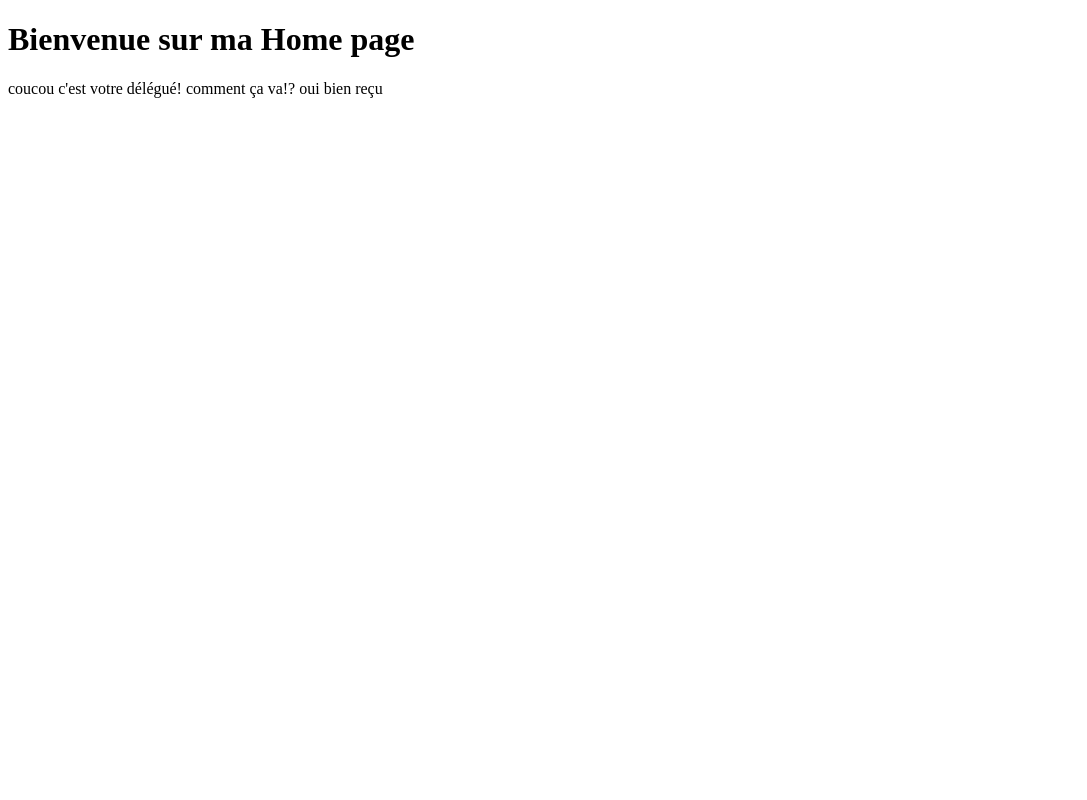
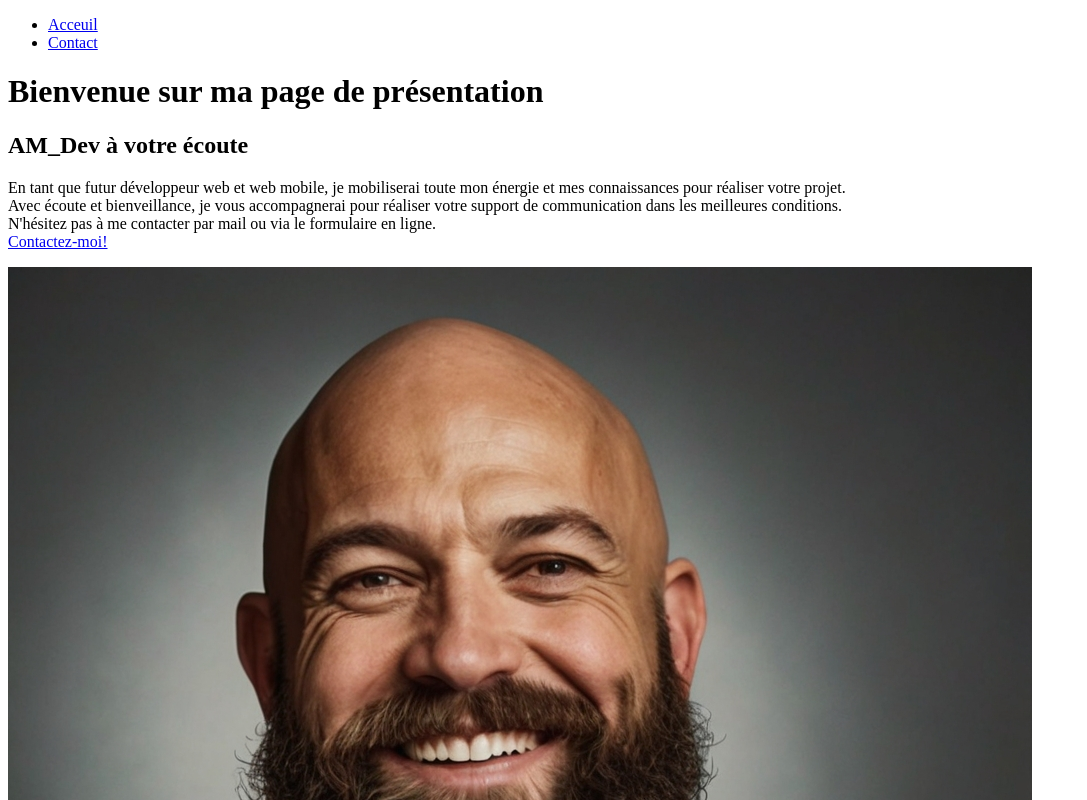
Before and after one commit to ran1mns/ran1mns2025, a plain HTML site: page Adrien/index.html in a window 1280 px wide. Shown: the top 800 px of the page, without its empty margins (0-1087 px from the left). Drawn offline with Linux system fonts and the light colour scheme.

Commit message:
feat(ui): ajout de la page contact, du menu de navigation et de la section présentation avec photo

```diff
--- a/Adrien/index.html
+++ b/Adrien/index.html
@@ -1,18 +1,37 @@
 <!DOCTYPE html>
-<html lang="en">
+<html lang="fr">
 
 <head>
     <meta charset="UTF-8">
     <meta name="viewport" content="width=device-width, initial-scale=1.0">
-    <title>Home page</title>
+    <title>Page de présentation AM_Dev</title>
 </head>
 
+<nav>
+    <ul>
+        <li><a href="/Adrien/index.html">Acceuil</a></li>
+        <li><a href="/Adrien/contact.html">Contact</a></li>
+    </ul>
+
+</nav>
+
 <body>
-    <h1>Bienvenue sur ma Home page</h1>
+    <h1>Bienvenue sur ma page de présentation</h1>
+
+    <section>
+    <h2>AM_Dev à votre écoute</h2>
     <p>
-        coucou c'est votre délégué! comment ça va!?
-        oui bien reçu
+        En tant que futur développeur web et web mobile, je mobiliserai toute mon énergie et mes connaissances pour réaliser votre projet. <br>
+        Avec écoute et bienveillance, je vous accompagnerai pour réaliser votre support de communication dans les meilleures conditions. <br>
+        N'hésitez pas à me contacter par mail ou via le formulaire en ligne. <br>
+        <a href="/Adrien/contact.html">Contactez-moi!</a>
     </p>
+    </section>
+    <section>
+        <img src="/Adrien/portrait.jpg" alt="portrait de AM_Dev">
+    </section>
+
+
 </body>
 
 </html>
```
Also changed, not shown: Adrien/contact.html (added, +23 -0 lines), Adrien/portrait.jpg (added).
